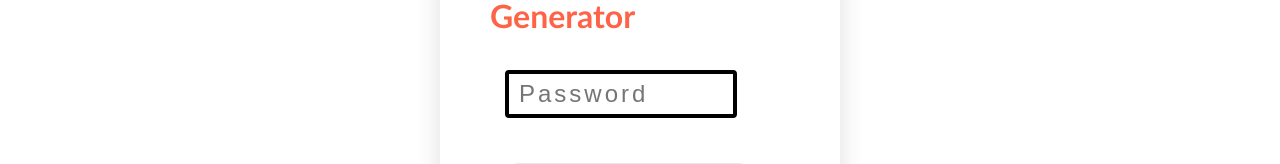
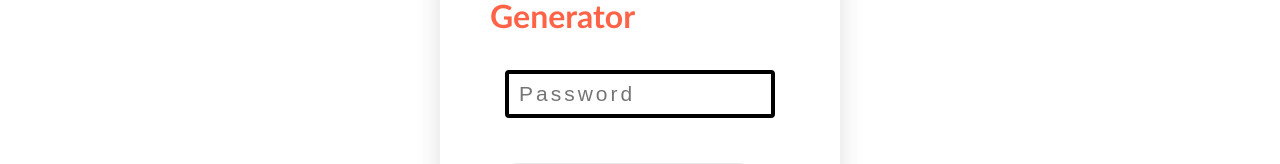
Before and after one commit to mekams/generate-password, a plain HTML site: page index.html in a window 1280 px wide. Shown: the part 290-454 px from the top of the page. Drawn offline with Linux system fonts and the light colour scheme.

Commit message:
bugs fixed

```diff
--- a/index.css
+++ b/index.css
@@ -37,13 +37,13 @@ body{
 }
 #text{
         /* position: relative; */
-        width: 86%;
+        width: 100%;
         height: 1vh;
         border: none;
         border: 4px solid black;
         margin: 25px 0px;
         padding: 20px 10px;
-        font-size: 24px;
+        font-size: 21px;
         letter-spacing: 3px;
         box-sizing: border-box;
         border-radius: 4px;
```
